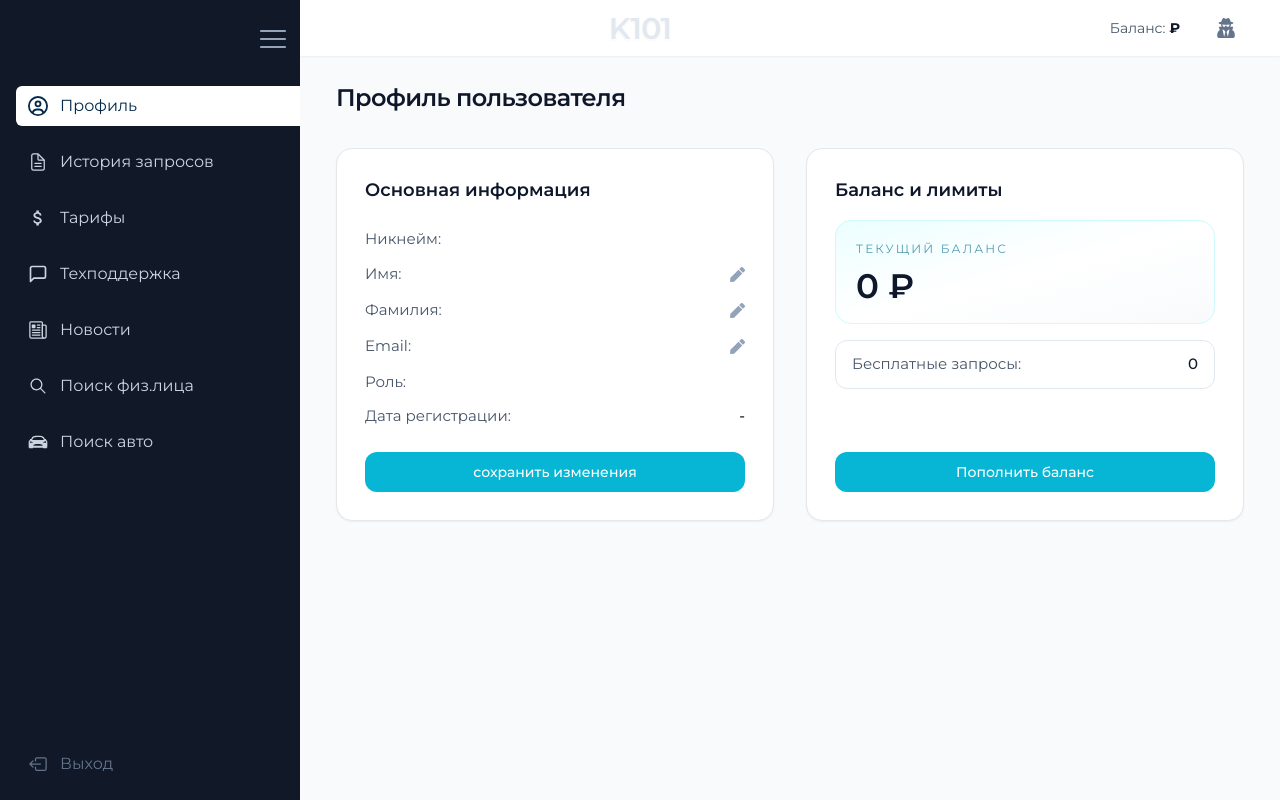
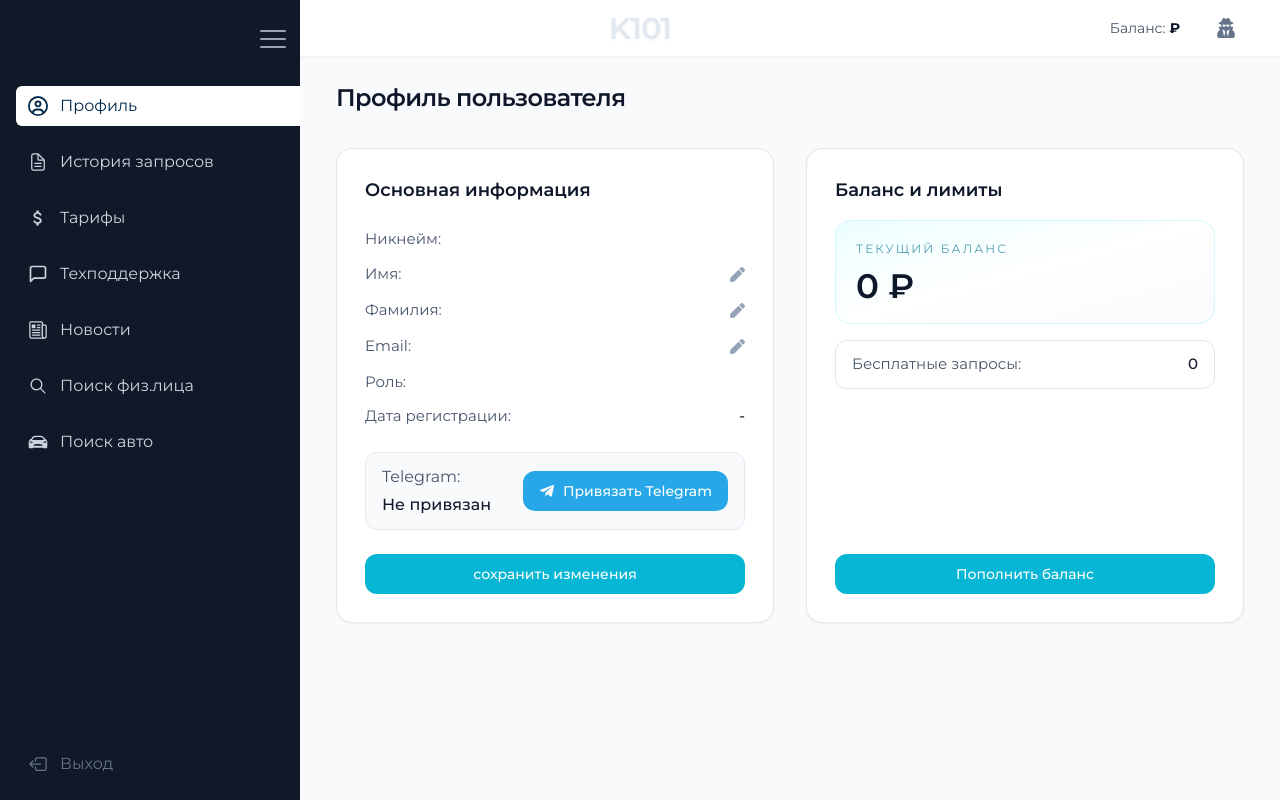
Before and after one commit to Kushovka/k101_user_front, a React (Vite) app: page /account/profile in a window 1280 px wide. Built offline with nearby package versions, Linux system fonts and the light colour scheme; no server answers; sample sign-in values are in the browser's storage.

Commit message:
feat(profile): add Telegram account linking

```diff
--- a/src/api/profile.ts
+++ b/src/api/profile.ts
@@ -1,4 +1,8 @@
-import { ApiUser, UpdateUserPayload } from "../types/user";
+import {
+  ApiUser,
+  TelegramLinkResponse,
+  UpdateUserPayload,
+} from "../types/user";
 import userApi from "./userApi";
 
 const USER_API_URL = import.meta.env.VITE_USER_API_URL;
@@ -36,3 +40,16 @@
   });
   return data;
 };
+
+/* ---------------- link telegram ---------------- */
+export const linkTelegramAccount = async (): Promise<TelegramLinkResponse> => {
+  const { data } = await userApi.post<TelegramLinkResponse>(
+    "/api/v1/users/link-telegram",
+    {},
+    {
+      headers: getHeaders(),
+    },
+  );
+
+  return data;
+};
--- a/src/features/account/profile/Profile.tsx
+++ b/src/features/account/profile/Profile.tsx
@@ -1,9 +1,10 @@
 import clsx from "clsx";
 import { motion } from "framer-motion";
 import { useEffect, useState } from "react";
+import { FaTelegramPlane } from "react-icons/fa";
 import { useNavigate } from "react-router-dom";
 import { createInvoice } from "../../../api/payments";
-import { updateProfile } from "../../../api/profile";
+import { linkTelegramAccount, updateProfile } from "../../../api/profile";
 import { getCurrentUser } from "../../../api/users";
 import EditableField from "../../../components/editable-field-props/EditableFieldProps";
 import Loader from "../../../components/loader/Loader";
@@ -11,7 +12,12 @@
 import Toast from "../../../components/toast/Toast";
 import { ApiUser } from "../../../types/user";
 
-type NotifyType = "access_pay" | "error_pay" | "access_save" | "error_save";
+type NotifyType =
+  | "access_pay"
+  | "error_pay"
+  | "access_save"
+  | "error_save"
+  | "error_telegram";
 
 const Profile = () => {
   const navigate = useNavigate();
@@ -78,6 +84,21 @@
     }
   };
 
+  const handleTelegramLink = async (): Promise<void> => {
+    try {
+      setLoading(true);
+      setError(null);
+
+      const response = await linkTelegramAccount();
+      window.open(response.deep_link, "_blank", "noopener,noreferrer");
+    } catch {
+      setNotify("error_telegram");
+      setTimeout(() => setNotify(null), 3000);
+    } finally {
+      setLoading(false);
+    }
+  };
+
   /* ---------------- deposit ---------------- */
   const handleDeposit = async () => {
     if (payInput < 100) {
@@ -137,6 +158,10 @@
     error_save: {
       type: "error",
       message: "Ошибка при обновлении профиля",
+    },
+    error_telegram: {
+      type: "error",
+      message: "Не удалось создать ссылку для привязки Telegram",
     },
   };
 
@@ -228,6 +253,29 @@
                 </span>
               </p>
             </div>
+            <div className="flex flex-col gap-3 rounded-xl border border-slate-200 bg-slate-50 px-4 py-3 sm:flex-row sm:items-center sm:justify-between">
+              <div className="flex flex-col gap-1">
+                <span className="text-slate-600">Telegram:</span>
+                <span className="font-medium text-slate-900">
+                  {user?.telegram_username
+                    ? `@${user.telegram_username}`
+                    : "Не привязан"}
+                </span>
+              </div>
+
+              <button
+                type="button"
+                onClick={handleTelegramLink}
+                className="inline-flex items-center justify-center gap-2 rounded-xl bg-[#27A7E7] px-4 py-2.5 text-sm font-medium text-white transition hover:bg-[#1d96d3]"
+              >
+                <FaTelegramPlane size={16} />
+                <span>
+                  {user?.telegram_username
+                    ? "Перепривязать Telegram"
+                    : "Привязать Telegram"}
+                </span>
+              </button>
+            </div>
             {/* <a href={link} target="_blank" rel="noreferrer">
                 <button className="px-4 py-2 rounded-lg bg-cyan-500 text-white text-sm font-medium hover:bg-cyan-600 transition">
                   привязать тг
@@ -266,8 +314,6 @@
                   {user?.free_requests_count ?? 0}
                 </span>
               </p>
-
-
             </div>
 
             <button
--- a/src/types/user.ts
+++ b/src/types/user.ts
@@ -3,39 +3,56 @@
 export interface ApiUser {
   id: string;
   username: string;
+  telegram_username: string;
   first_name: string;
   last_name: string;
   email: string;
   role: UserRole;
   registration_date: string;
   is_blocked: boolean;
-  is_email_verified: boolean;
   balance?: number;
   free_requests_count?: number;
   all_requests_count?: number;
   total_spent?: number;
+  last_login?: string;
 }
 
 export interface TableUser {
   id: string;
   nickName: string;
+  telegramUsername: string;
   name: string;
   surname: string;
   email: string;
   role: "User" | "Admin";
   registrationDate: string;
   status: "Blocked" | "Active";
-  confirmationEmail: "Yes" | "No";
   identifier: string;
   balance: number;
   freeRequest: number;
   allRequest: number;
   totalSpend: number;
+  lastLogin: string;
 }
 
 export interface UsersResponse {
+  page: number;
+  page_size: number;
+  total: number;
+  total_pages: number;
   users: ApiUser[];
 }
+
+export type UsersSortField =
+  | "id"
+  | "first_name"
+  | "last_name"
+  | "username"
+  | "email"
+  | "role"
+  | "last_login";
+
+export type SortOrder = "asc" | "desc";
 
 export interface CreatedUserResponse {
   username: string;
@@ -51,11 +68,13 @@
   role: UserRole;
   registration_date: string;
   is_blocked: boolean;
-  is_email_verified: boolean;
   balance?: number;
   free_requests_count?: number;
   all_requests_count?: number;
   total_spent?: number;
+  recent_requests?: [];
+  total_requests?: number;
+  last_login?: string;
 }
 
 export interface UserDetailsUI {
@@ -67,17 +86,23 @@
   role: "User" | "Admin";
   registrationDate: string;
   status: "Active" | "Blocked";
-  confirmationEmail: "Yes" | "No";
   balance: number;
   freeRequest: number;
   allRequest: number;
   totalSpend: number;
+  lastLogin: string;
 }
 
 export interface UpdateUserPayload {
   first_name: string;
   last_name: string;
   email: string;
+}
+
+export interface TelegramLinkResponse {
+  deep_link: string;
+  expires_in: number;
+  message: string;
 }
 
 export interface DepositPayload {
@@ -98,3 +123,25 @@
 export interface TelegramUsersResponse {
   requests: ApiTelegramUser[];
 }
+export type RequestStatus =
+  | "success"
+  | "insufficient_funds"
+  | "failed"
+  | string;
+export interface UserRequestItem {
+  id: number;
+  request_type: string;
+  request_cost: string;
+  status: "success" | "insufficient_funds" | string;
+  request_date: string;
+  search_query: string;
+  results_count: number | null;
+}
+
+export interface UserRequestsResponse {
+  page: number;
+  page_size: number;
+  total: number;
+  total_pages: number;
+  requests: UserRequestItem[];
+}
```
